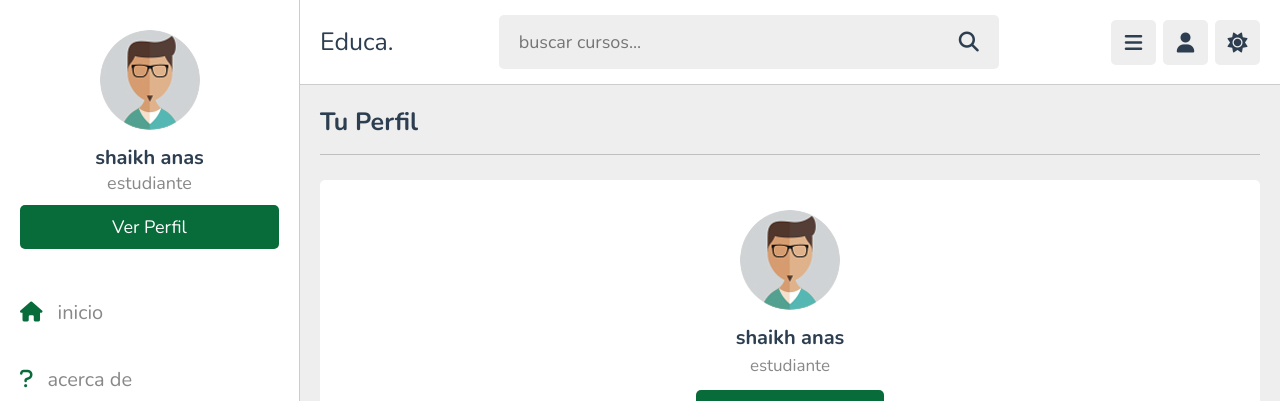
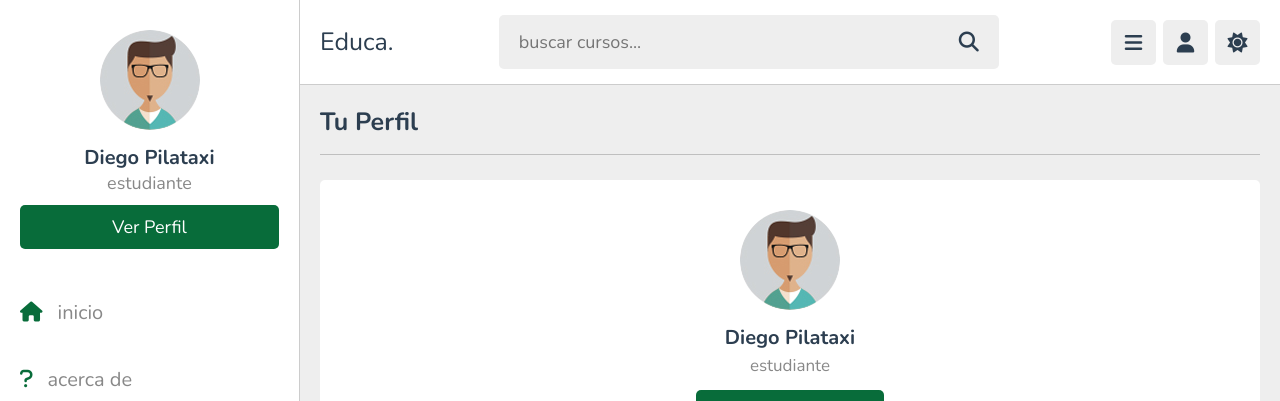
Before and after one commit to statick88/proyecto-plataforma-virtual-frontend, an Angular app: page /profile in a window 1280 px wide. Shown: the top 401 px of the page. Built offline with nearby package versions, Linux system fonts and the light colour scheme.

Commit message:
chore: Update user name in profile and sidebar components

```diff
--- a/src/app/components/profile/profile.component.html
+++ b/src/app/components/profile/profile.component.html
@@ -6,7 +6,7 @@
 
         <div class="user">
             <img src="images/pic-1.jpg" alt="">
-            <h3>shaikh anas</h3>
+            <h3>Diego Pilataxi</h3>
             <p>estudiante</p>
             <a routerLink="/update" class="inline-btn">actualizar perfil</a>
         </div>
--- a/src/app/components/sidebar/sidebar.component.html
+++ b/src/app/components/sidebar/sidebar.component.html
@@ -4,7 +4,7 @@
     </div>
     <div class="profile" [class.active]="profileActive">
         <img src="images/pic-1.jpg" class="image" alt="">
-        <h3 class="name">shaikh anas</h3>
+        <h3 class="name">Diego Pilataxi</h3>
         <p class="role">estudiante</p>
         <a routerLink="/profile" class="btn">ver perfil</a>
     </div>
--- a/src/app/components/user-header/user-header.component.html
+++ b/src/app/components/user-header/user-header.component.html
@@ -13,7 +13,7 @@
         </div>
         <div class="profile" [class.active]="isProfileVisible">
             <img src="images/pic-1.jpg" class="image" alt="">
-            <h3 class="name">shaikh anas</h3>
+            <h3 class="name">Diego Pilataxi</h3>
             <p class="role">estudiante</p>
             <a routerLink="/profile" class="btn">ver perfil</a>
             <div class="flex-btn">
```
